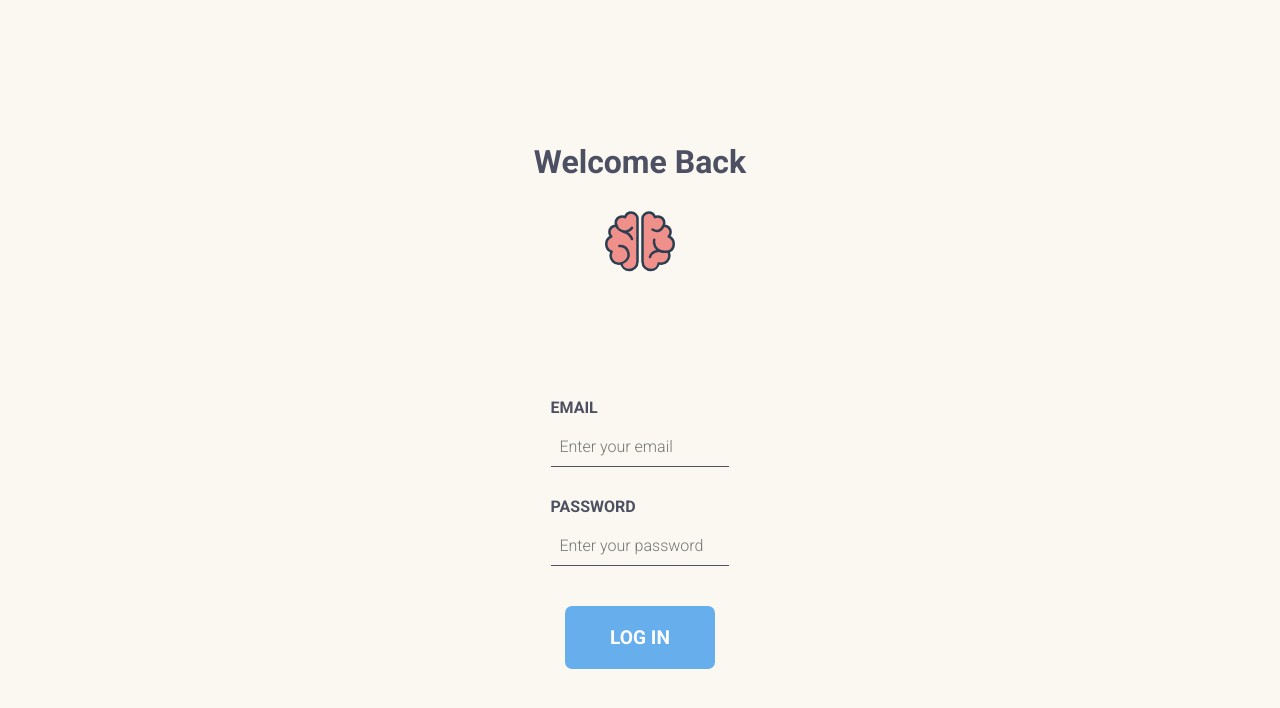
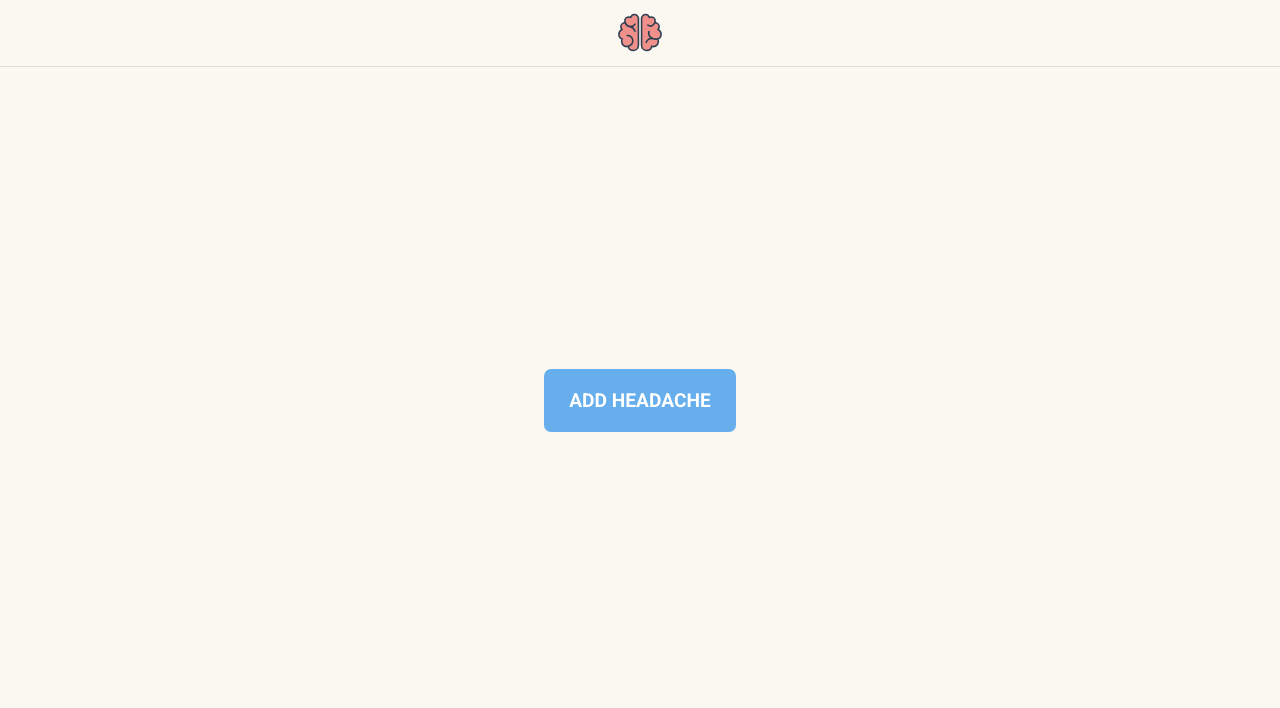
Before and after one commit to jagodarybacka/migraine-app, a React (Create React App) app: page /home in a window 1280 px wide. Shown: the top 708 px of the page. Built offline with nearby package versions, Linux system fonts and the light colour scheme.

Commit message:
Main header and Home page

```diff
--- a/public/index.html
+++ b/public/index.html
@@ -19,7 +19,7 @@
       work correctly both with client-side routing and a non-root public URL.
       Learn how to configure a non-root public URL by running `npm run build`.
     -->
-    <title>React App</title>
+    <title>Migraine App</title>
   </head>
   <body>
     <noscript>
--- a/src/App.js
+++ b/src/App.js
@@ -4,13 +4,14 @@ import styled from 'styled-components'
 import Welcome from './scenes/Welcome'
 import Join from './scenes/Join'
 import Login from './scenes/Login'
+import Home from './scenes/Home'
 import Register from './scenes/Register'
 import TextInput from './components/TextInput'
 
 const App = () => {
   return (
     <div className="App">
-      <Login />
+      <Home />
     </div>
   );
 }
--- /dev/null
+++ b/src/components/Header.js
@@ -0,0 +1,27 @@
+import React, {Component} from 'react';
+import styled from 'styled-components';
+
+import Logo from './Logo';
+
+const TopHeader = styled.header`
+  position: absolute;
+  top: 0;
+  padding: 0.5rem 0;
+  width: 100%;
+  border-bottom: solid 1px #9e9e9e4f;
+  display: flex;
+  justify-content: center;
+
+`
+
+
+const Header = () => {
+  return (
+    <TopHeader className="Header">
+      <Logo size="50px"></Logo>
+    </TopHeader>
+  );
+}
+
+
+export default Header;
--- /dev/null
+++ b/src/scenes/Home.js
@@ -0,0 +1,20 @@
+import React, {Component} from 'react';
+import styled from 'styled-components';
+
+import Logo from '../components/Logo';
+import Header from '../components/Header';
+import Button from '../components/Button'
+
+
+const Home = () => {
+  return (
+    <div className="Home">
+      <Header />
+      <Button text="Add headache" />
+
+    </div>
+  );
+}
+
+
+export default Home;
```
